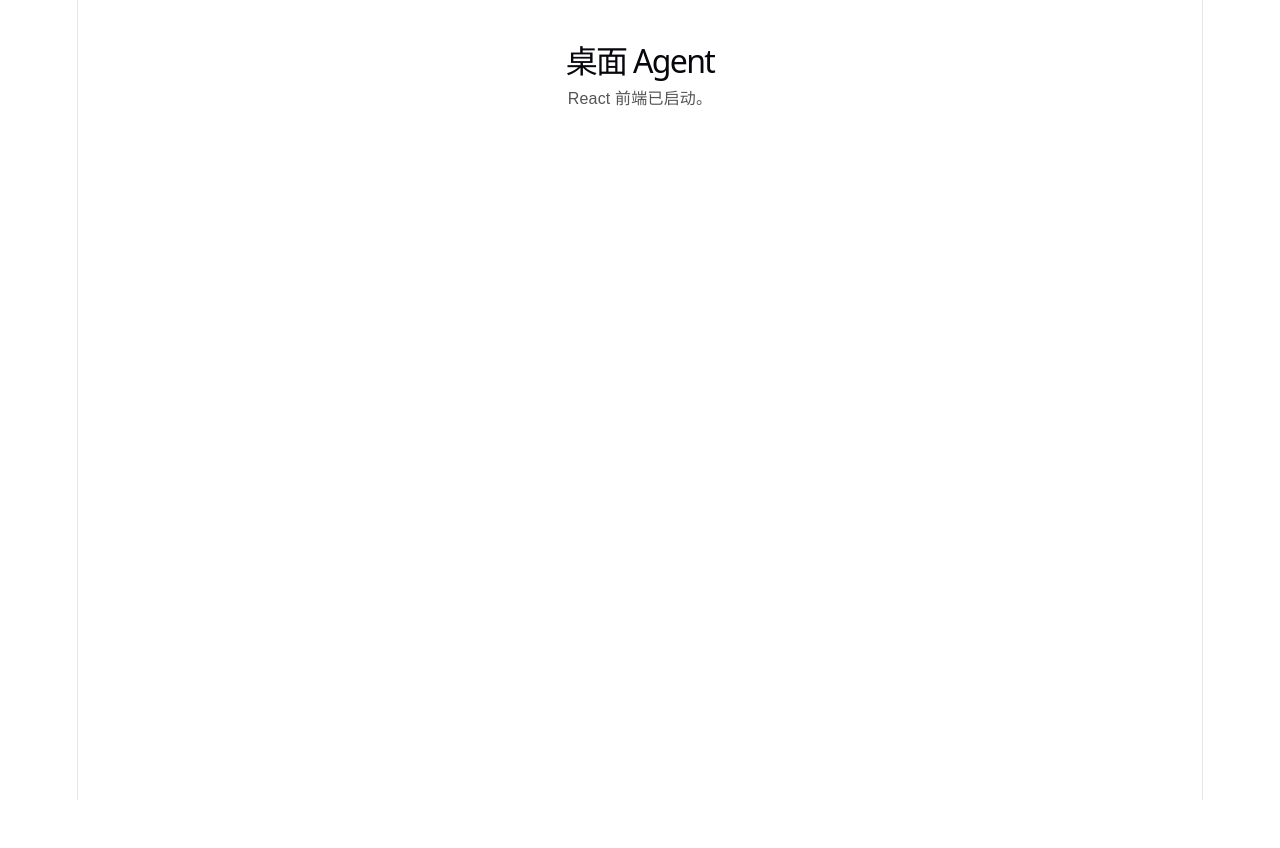
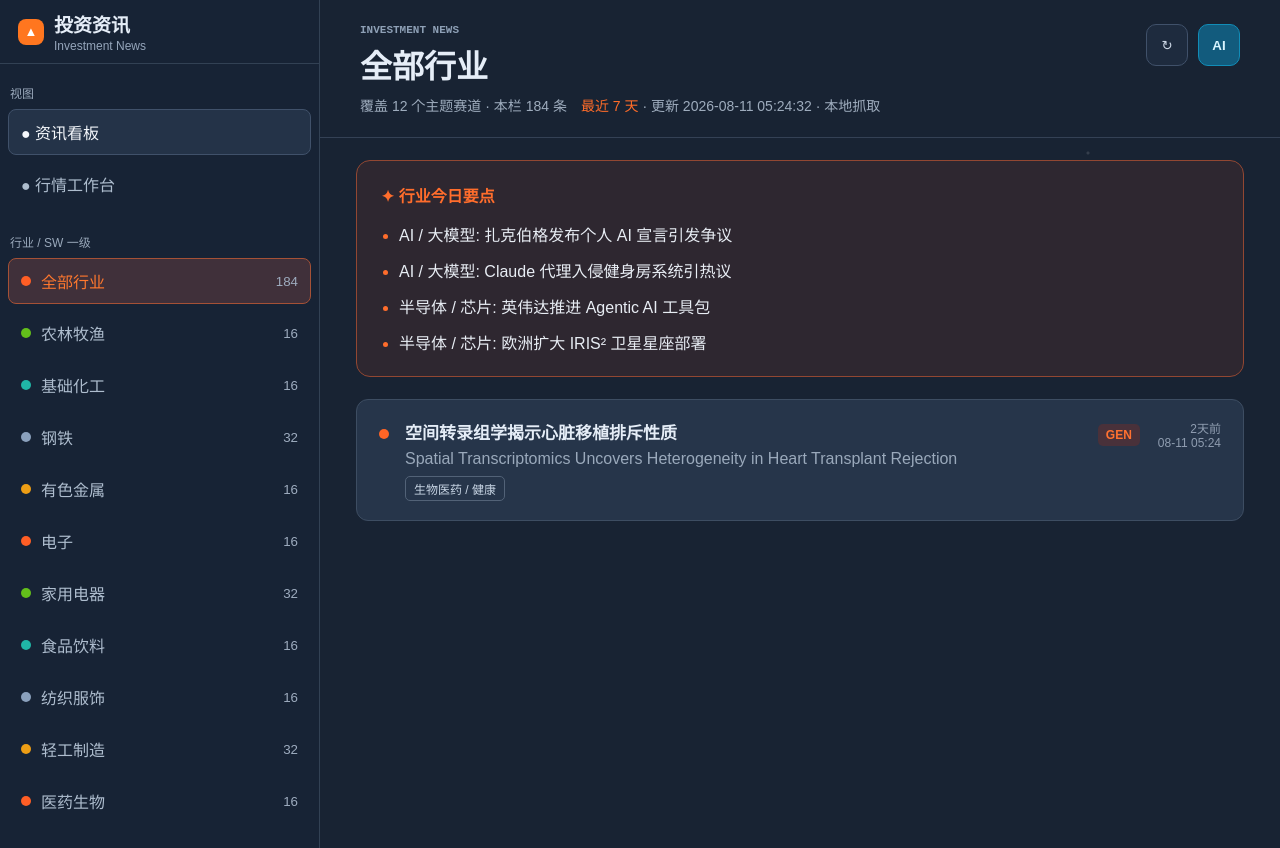
Before and after one commit to liuqizhou963-prog/ai-stock-assistant, a React (Vite) app in the folder apps/renderer/: page / in a window 1280 px wide. Before the commit the page ends 800 px from the top, so only its background shows below. Built offline with nearby package versions, Linux system fonts and the light colour scheme.

Commit message:
feat: add investment news dashboard

```diff
--- a/apps/renderer/src/App.tsx
+++ b/apps/renderer/src/App.tsx
@@ -1,10 +1,61 @@
+import { useState } from 'react'
 import './App.css'
 
+const sectors = ['全部行业', '农林牧渔', '基础化工', '钢铁', '有色金属', '电子', '家用电器', '食品饮料', '纺织服饰', '轻工制造', '医药生物']
+
 function App() {
+  const [activeSector, setActiveSector] = useState('全部行业')
+
   return (
-    <main>
-      <h1>桌面 Agent</h1>
-      <p>React 前端已启动。</p>
+    <main className="news-app">
+      <aside className="news-sidebar" aria-label="资讯导航">
+        <div className="brand-block">
+          <div className="brand-mark">▲</div>
+          <div><strong>投资资讯</strong><span>Investment News</span></div>
+        </div>
+        <div className="nav-heading">视图</div>
+        <button className="view-item view-item-active" type="button">● 资讯看板</button>
+        <button className="view-item" type="button">● 行情工作台</button>
+        <div className="nav-heading">行业 / SW 一级</div>
+        <nav className="sector-list" aria-label="行业筛选">
+          {sectors.map((sector, index) => (
+            <button
+              className={`sector-item ${activeSector === sector ? 'sector-item-active' : ''}`}
+              key={sector}
+              type="button"
+              onClick={() => setActiveSector(sector)}
+            >
+              <span><i className={`sector-dot sector-dot-${index % 5}`} />{sector}</span>
+              <small>{sector === '全部行业' ? 184 : index % 3 === 0 ? 32 : 16}</small>
+            </button>
+          ))}
+        </nav>
+      </aside>
+
+      <section className="news-main">
+        <header className="news-header">
+          <div><p className="section-kicker">INVESTMENT NEWS</p><h1>{activeSector}</h1><p className="header-meta">覆盖 12 个主题赛道 · 本栏 184 条　<span>最近 7 天</span> · 更新 2026-08-11 05:24:32 · 本地抓取</p></div>
+          <div className="header-actions"><button type="button" aria-label="刷新资讯">↻</button><button className="ai-button" type="button">AI</button></div>
+        </header>
+
+        <div className="news-content">
+          <section className="highlights" aria-labelledby="highlights-title">
+            <h2 id="highlights-title">✦ 行业今日要点</h2>
+            <ul>
+              <li>AI / 大模型: 扎克伯格发布个人 AI 宣言引发争议</li>
+              <li>AI / 大模型: Claude 代理入侵健身房系统引热议</li>
+              <li>半导体 / 芯片: 英伟达推进 Agentic AI 工具包</li>
+              <li>半导体 / 芯片: 欧洲扩大 IRIS² 卫星星座部署</li>
+            </ul>
+          </section>
+
+          <article className="news-card">
+            <div className="news-bullet" />
+            <div className="news-card-body"><h2>空间转录组学揭示心脏移植排斥性质</h2><p>Spatial Transcriptomics Uncovers Heterogeneity in Heart Transplant Rejection</p><span className="tag">生物医药 / 健康</span></div>
+            <div className="news-card-meta"><span>GEN</span><time>2天前<br />08-11 05:24</time></div>
+          </article>
+        </div>
+      </section>
     </main>
   )
 }
--- a/apps/renderer/src/index.css
+++ b/apps/renderer/src/index.css
@@ -1,111 +1,15 @@
 :root {
-  --text: #6b6375;
-  --text-h: #08060d;
-  --bg: #fff;
-  --border: #e5e4e7;
-  --code-bg: #f4f3ec;
-  --accent: #aa3bff;
-  --accent-bg: rgba(170, 59, 255, 0.1);
-  --accent-border: rgba(170, 59, 255, 0.5);
-  --social-bg: rgba(244, 243, 236, 0.5);
-  --shadow:
-    rgba(0, 0, 0, 0.1) 0 10px 15px -3px, rgba(0, 0, 0, 0.05) 0 4px 6px -2px;
-
-  --sans: system-ui, 'Segoe UI', Roboto, sans-serif;
-  --heading: system-ui, 'Segoe UI', Roboto, sans-serif;
-  --mono: ui-monospace, Consolas, monospace;
-
-  font: 18px/145% var(--sans);
-  letter-spacing: 0.18px;
-  color-scheme: light dark;
-  color: var(--text);
-  background: var(--bg);
-  font-synthesis: none;
-  text-rendering: optimizeLegibility;
-  -webkit-font-smoothing: antialiased;
-  -moz-osx-font-smoothing: grayscale;
-
-  @media (max-width: 1024px) {
-    font-size: 16px;
-  }
+  font-family: "Microsoft YaHei", sans-serif;
+  color: #1f2937;
+  background: #f8fafc;
 }
 
-@media (prefers-color-scheme: dark) {
-  :root {
-    --text: #9ca3af;
-    --text-h: #f3f4f6;
-    --bg: #16171d;
-    --border: #2e303a;
-    --code-bg: #1f2028;
-    --accent: #c084fc;
-    --accent-bg: rgba(192, 132, 252, 0.15);
-    --accent-border: rgba(192, 132, 252, 0.5);
-    --social-bg: rgba(47, 48, 58, 0.5);
-    --shadow:
-      rgba(0, 0, 0, 0.4) 0 10px 15px -3px, rgba(0, 0, 0, 0.25) 0 4px 6px -2px;
-  }
-
-  #social .button-icon {
-    filter: invert(1) brightness(2);
-  }
-}
-
-#root {
-  width: 1126px;
-  max-width: 100%;
-  margin: 0 auto;
-  text-align: center;
-  border-inline: 1px solid var(--border);
-  min-height: 100svh;
-  display: flex;
-  flex-direction: column;
+* {
   box-sizing: border-box;
 }
 
 body {
   margin: 0;
+  min-width: 320px;
+  min-height: 100vh;
 }
-
-h1,
-h2 {
-  font-family: var(--heading);
-  font-weight: 500;
-  color: var(--text-h);
-}
-
-h1 {
-  font-size: 56px;
-  letter-spacing: -1.68px;
-  margin: 32px 0;
-  @media (max-width: 1024px) {
-    font-size: 36px;
-    margin: 20px 0;
-  }
-}
-h2 {
-  font-size: 24px;
-  line-height: 118%;
-  letter-spacing: -0.24px;
-  margin: 0 0 8px;
-  @media (max-width: 1024px) {
-    font-size: 20px;
-  }
-}
-p {
-  margin: 0;
-}
-
-code,
-.counter {
-  font-family: var(--mono);
-  display: inline-flex;
-  border-radius: 4px;
-  color: var(--text-h);
-}
-
-code {
-  font-size: 15px;
-  line-height: 135%;
-  padding: 4px 8px;
-  background: var(--code-bg);
-}
```
Also changed, not shown: apps/renderer/src/App.css.
